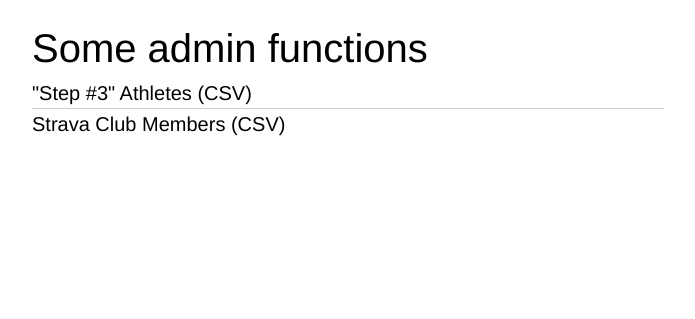
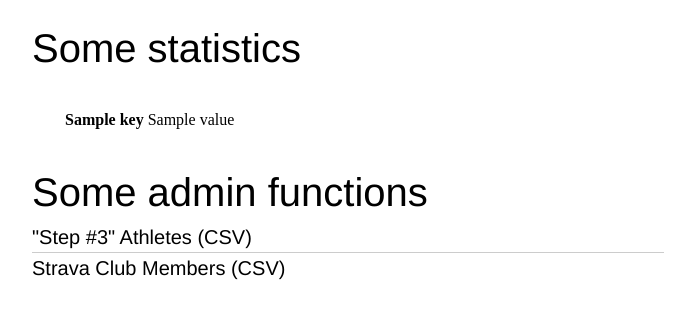
Before and after one commit to dgarnier/woc-map, a Flask app: template app/templates/admin.html in a window 1280 px wide. Shown: the top 319 px of the page, without its empty margins (292-987 px from the left). Run offline with Flask 2, Linux system fonts and the light colour scheme; a user stored in the database is signed in; tables that the repository leaves empty hold one stand-in row (values such as "Sample post"); the template is opened without the code that fills it: most values are stand-ins (such as "Sample title", 1, 10 or a date in 2020); some libraries are stand-ins or nearby versions.

Commit message:
add stats to admin page

```diff
--- a/app/templates/admin.html
+++ b/app/templates/admin.html
@@ -8,6 +8,10 @@
         margin: auto;
         width: 50%;
         padding: 10px;
+    }
+
+    .left {
+        text-align: left;
     }
 
     div {
@@ -59,6 +63,17 @@
 
 {% block content %}
 <div class="center">
+    <h2>Some statistics</h3>
+    <div class='left'>
+    <table>
+        {% for key, value in stats.items() %}
+        <tr>
+            <th> {{ key }} </th>
+            <td> {{ value }} </td>
+        </tr>
+        {% endfor %}
+    </table>
+    </div>
     <h2>Some admin functions</h2>
     <ul>
         <li><a href="{{ url_for('.athletes', ext='csv') }}">"Step #3" Athletes (CSV)</a></li>
```
Also changed, not shown: app/admin.py (+9 -1 lines).
